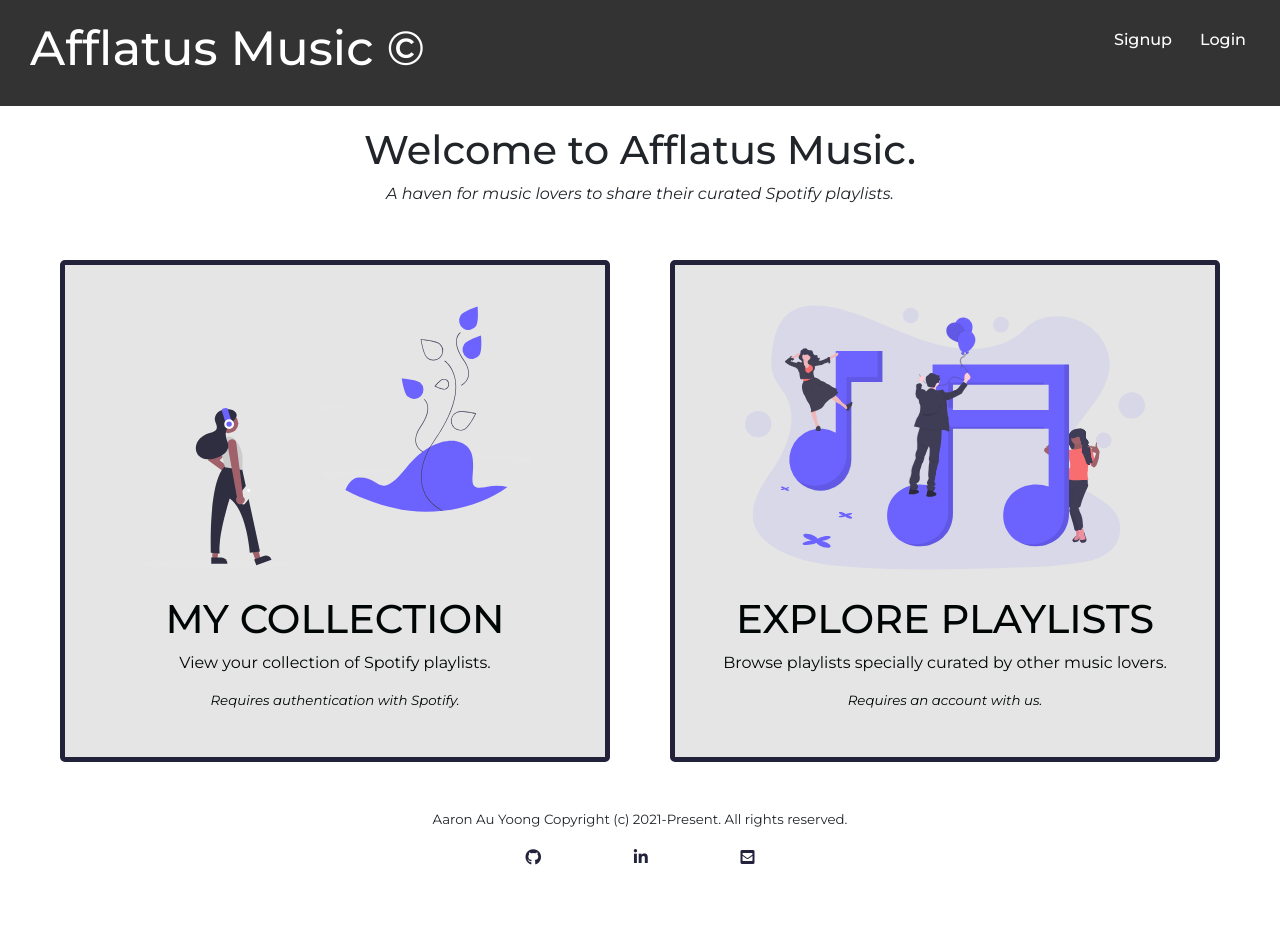
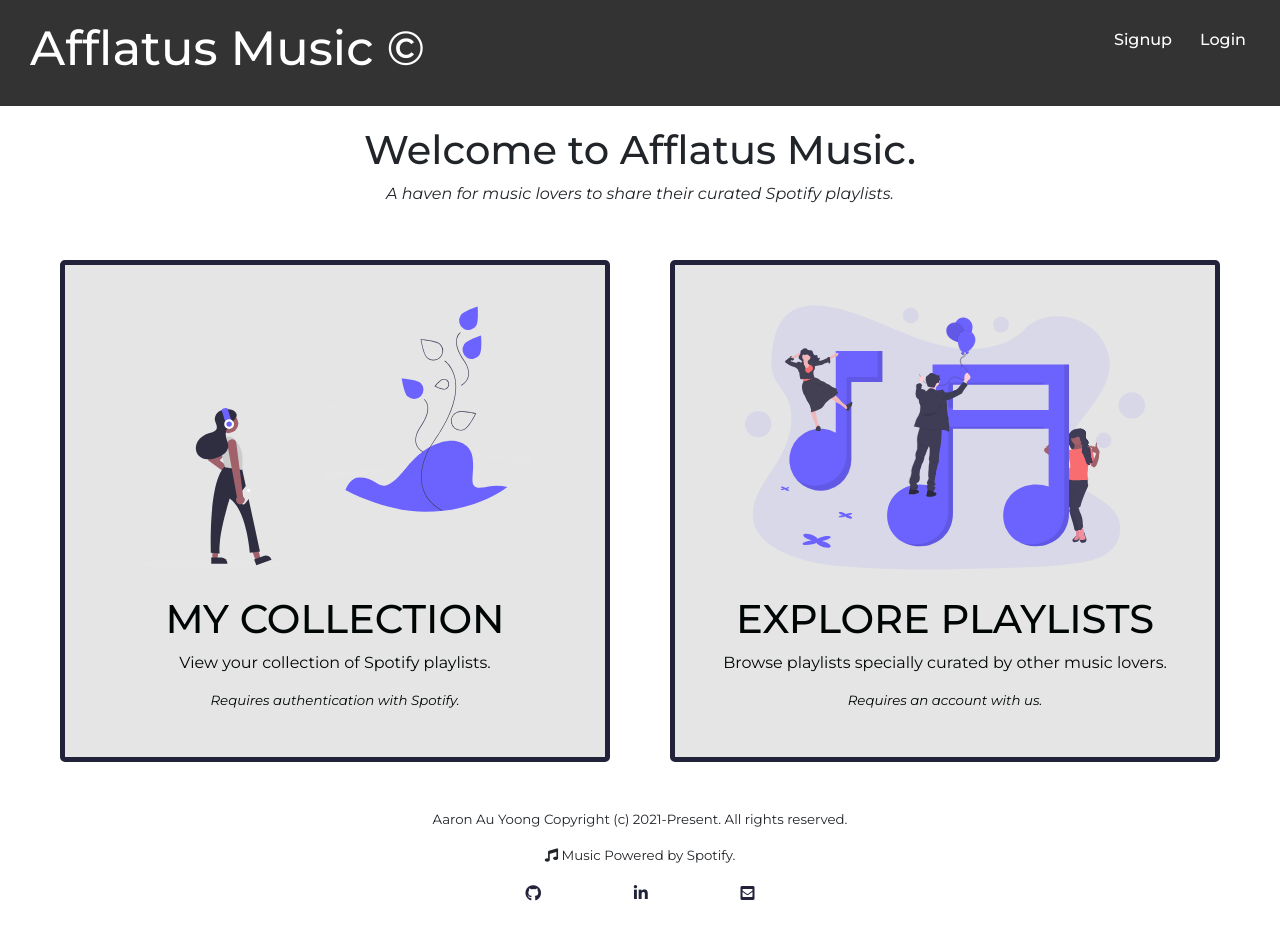
Before and after one commit to aaronauyoong/afflatus-music, a React (Create React App) app in the folder client/: page / in a window 1280 px wide. Before the commit the page ends 900 px from the top, so only its background shows below. Built offline with nearby package versions, Linux system fonts and the light colour scheme; the HTML template or start-up script is replaced by a standard one; what spotify-web-api-node would draw is missing.

Commit message:
added credits to Spotify

```diff
--- a/client/src/components/footer/Footer.js
+++ b/client/src/components/footer/Footer.js
@@ -7,6 +7,7 @@ export default function Footer() {
             <div>
                 <div className="credits">
                     <p>Aaron Au Yoong Copyright (c) 2021-Present. All rights reserved. </p>
+                    <p> <i className="fas fa-music"></i> Music Powered by Spotify.</p>
                 </div>
                 <div className="icon-links">
                     <a href="https://www.github.com/aaronauyoong"><i className="fab fa-github"></i></a>
```
